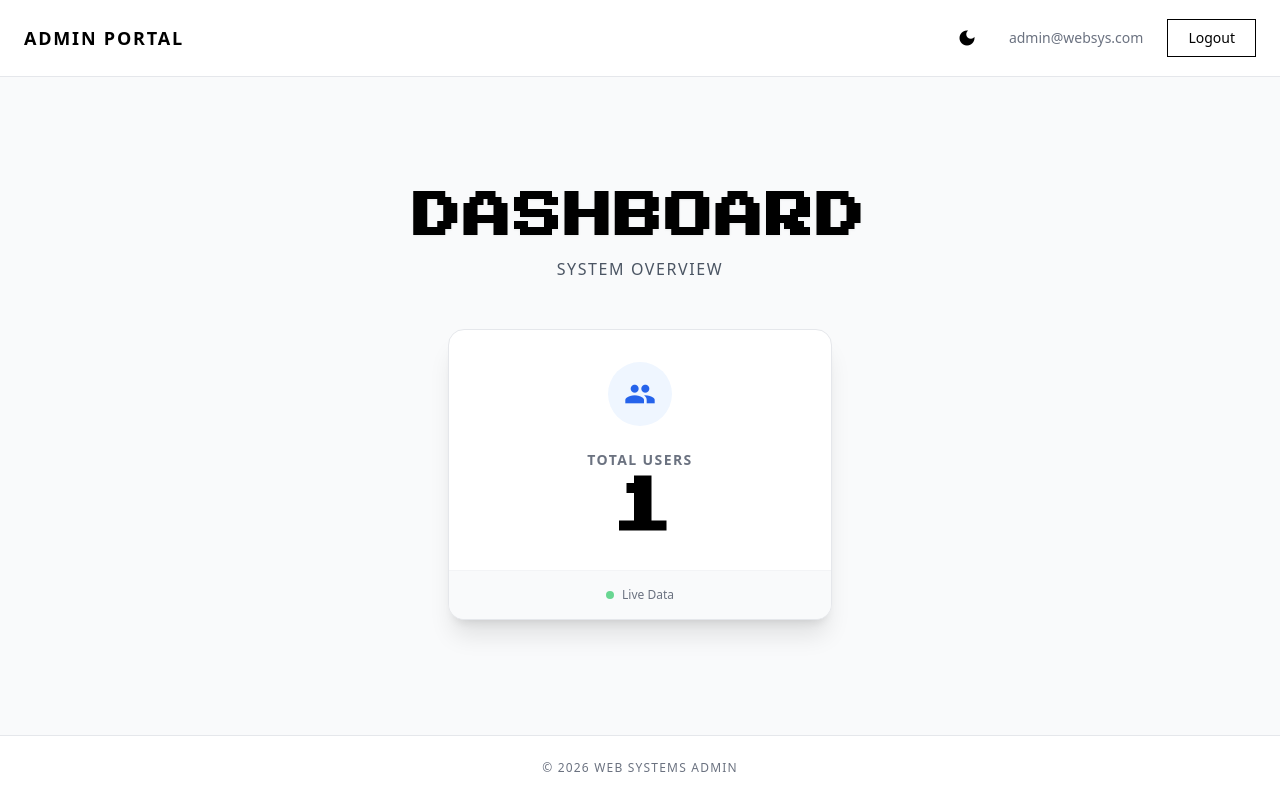
After one commit to Prannsss/Web-Systems, a PHP site: page /pages/admin/dashboard.php in a window 1280 px wide. The commit adds this page. Run offline with PHP 8.4, Linux system fonts and the light colour scheme; a user stored in the database is signed in; data comes from the database, SQL or seed files in the repository; both versions use the stored data as it was after the commit; some libraries are stand-ins or nearby versions.

Commit message:
change routing

```diff
--- /dev/null
+++ b/pages/admin/dashboard.php
@@ -0,0 +1,102 @@
+<?php
+session_start();
+
+// Guard — must be logged in & must be admin
+if (!isset($_SESSION['user_id']) || ($_SESSION['role'] ?? '') !== 'admin') {
+    header('Location: ../../index.php');
+    exit;
+}
+
+require_once __DIR__ . '/../../config/db.php';
+
+$email = htmlspecialchars($_SESSION['email'] ?? '');
+
+// Get the count of users with role='user'
+$stmt = $pdo->query("SELECT COUNT(*) FROM users WHERE role = 'user'");
+$userCount = $stmt->fetchColumn();
+
+?>
+<!DOCTYPE html>
+<html lang="en">
+<head>
+    <meta charset="UTF-8" />
+    <meta name="viewport" content="width=device-width, initial-scale=1.0"/>
+    <title>Admin Dashboard — Web Systems</title>
+    <!-- Tailwind CSS -->
+    <script src="https://cdn.tailwindcss.com"></script>
+    <script>
+        tailwind.config = { darkMode: 'class' };
+    </script>
+
+    <!-- Google Material Icons -->
+    <link href="https://fonts.googleapis.com/icon?family=Material+Icons" rel="stylesheet">
+    <!-- Pixel font -->
+    <link href="https://fonts.googleapis.com/css2?family=Press+Start+2P&display=swap" rel="stylesheet">
+</head>
+<body class="min-h-screen bg-gray-50 text-black dark:bg-[#111] dark:text-white flex flex-col font-sans transition-colors duration-300">
+
+    <!-- Navbar -->
+    <nav class="border-b border-gray-200 dark:border-gray-800 px-6 py-4 flex items-center justify-between bg-white dark:bg-black w-full">
+        <span class="font-bold text-lg tracking-widest text-black dark:text-white">ADMIN PORTAL</span>
+
+        <div class="flex items-center gap-6">
+            <!-- Theme Toggle Component -->
+            <?php include __DIR__ . '/../../components/theme-toggle.php'; ?>
+
+            <span class="text-sm text-gray-500 dark:text-gray-400 hidden sm:block"><?= $email ?></span>
+            <a href="../../config/logout.php"
+            class="text-sm border border-black dark:border-white px-5 py-2 hover:bg-black hover:text-white dark:hover:bg-white dark:hover:text-black transition duration-200 font-medium text-black dark:text-white">
+                Logout
+            </a>
+        </div>
+    </nav>
+
+    <!-- Main Content -->
+    <main class="flex-1 flex flex-col items-center justify-center p-6 relative overflow-hidden">
+
+        <div class="text-center mb-12">
+            <h1 class="text-3xl md:text-5xl font-bold tracking-wider drop-shadow-sm mb-4" style="font-family: 'Press Start 2P', cursive;">
+                DASHBOARD
+            </h1>
+            <p class="text-gray-600 dark:text-gray-400 text-sm md:text-base font-medium tracking-widest uppercase">
+                System Overview
+            </p>
+        </div>
+
+        <!-- Centered Metric Card -->
+        <div class="bg-white dark:bg-[#1a1a1a] border border-gray-200 dark:border-gray-800 rounded-2xl shadow-xl w-full max-w-sm overflow-hidden transition-all hover:scale-[1.02] duration-300">
+            <div class="p-8 flex flex-col items-center">
+                <div class="w-16 h-16 rounded-full bg-blue-50 dark:bg-blue-900/20 flex items-center justify-center mb-6">
+                    <span class="material-icons text-blue-600 dark:text-blue-400" style="font-size: 32px;">group</span>
+                </div>
+
+                <h2 class="text-sm text-gray-500 dark:text-gray-400 font-bold tracking-widest uppercase mb-2">Total Users</h2>
+                <div class="text-6xl font-black text-black dark:text-white tracking-tighter" style="font-family: 'Press Start 2P', cursive;">
+                    <?= (int)$userCount ?>
+                </div>
+            </div>
+            <div class="bg-gray-50 dark:bg-[#151515] border-t border-gray-100 dark:border-gray-800 px-6 py-4">
+                <p class="text-xs text-center text-gray-500 dark:text-gray-400 flex items-center justify-center gap-2">
+                    <span class="w-2 h-2 rounded-full bg-green-500 animate-pulse"></span>
+                    Live Data
+                </p>
+            </div>
+        </div>
+
+    </main>
+
+    <!-- Footer -->
+    <footer class="text-center bg-white dark:bg-black text-gray-500 dark:text-gray-600 text-xs py-6 border-t border-gray-200 dark:border-gray-800 uppercase tracking-widest font-medium w-full">
+        &copy; <?= date('Y') ?> Web Systems Admin
+    </footer>
+
+    <!-- Toast Component -->
+    <?php include __DIR__ . '/../../components/toast.php'; ?>
+    <script>
+        <?php if (!empty($_SESSION['toast_success'])): ?>
+            goeyToast.success('<?= addslashes(htmlspecialchars($_SESSION['toast_success'])) ?>');
+            <?php unset($_SESSION['toast_success']); ?>
+        <?php endif; ?>
+    </script>
+</body>
+</html>
```
Also changed, not shown: database/schema.sql (+7 -3 lines), index.php (+13 -5 lines), pages/auth/create-acc.php (renamed from pages/create-acc.php, +8 -5 lines), pages/auth/forgot-pw.php (renamed from pages/forgot-pw.php, +5 -4 lines), pages/client/dashboard.php (renamed from pages/dashboard.php, +6 -6 lines), 1 other file.
